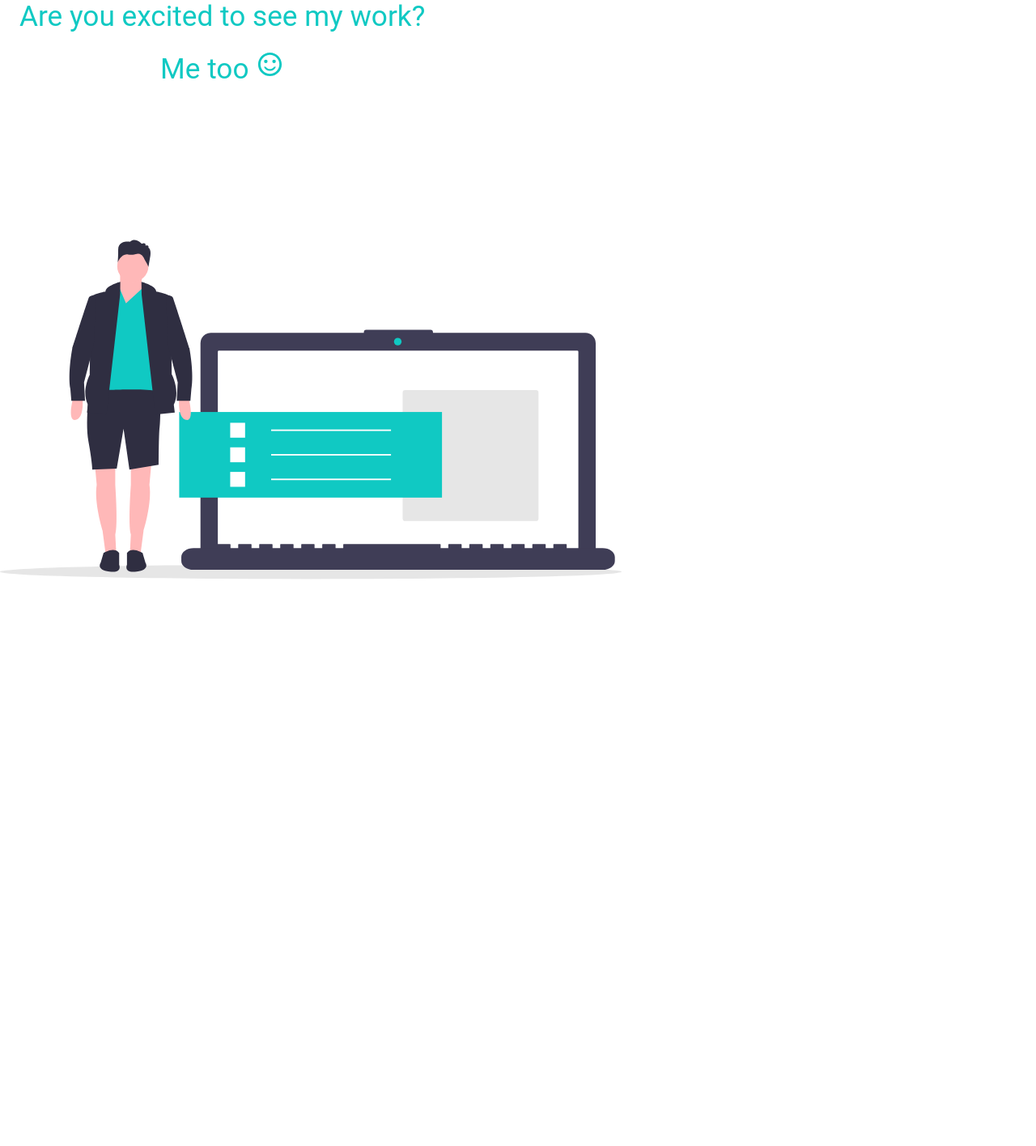
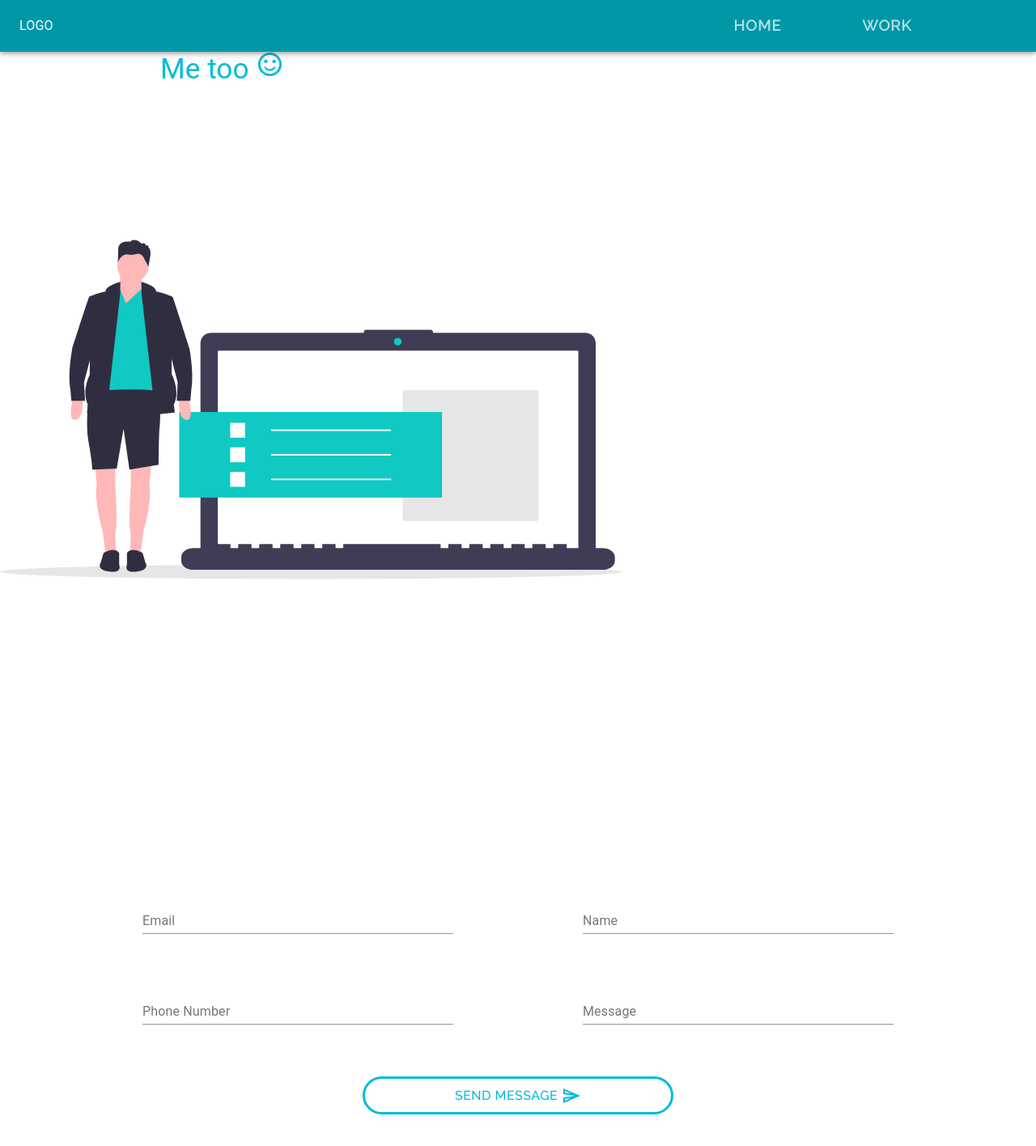
Before and after one commit to MohamedAhmed122/My-Portfolio-, a React (Create React App) app: page / in a window 1280 px wide. Shown: the top 1416 px of the page at 81% size. Before the commit the page ends 914 px from the top, so only its background shows below. Built offline with nearby package versions, Linux system fonts and the light colour scheme.

Commit message:
Implement The Structure of The Contact Form

```diff
--- a/src/App.js
+++ b/src/App.js
@@ -2,10 +2,12 @@ import React from 'react';
 
 import './App.css';
 import AboutPage from './Pages/AboutPage/AboutPage';
+import Navbar from './Layout/Navbar/Navbar';
 
 function App() {
   return (
     <div className="App">
+      <Navbar />
       <AboutPage />
     </div>
   );
--- a/src/Components/AboutComponents/AboutHero/Styles.jsx
+++ b/src/Components/AboutComponents/AboutHero/Styles.jsx
@@ -3,21 +3,46 @@ import { makeStyles } from "@material-ui/core";
 
 
 const arcBlue = "#0b8c88";
-const arcWhiteBlue = "#10C9C3";
+const arcWhiteBlue = "#00bcd4";
 
-export default makeStyles({
+export default makeStyles((theme) => ({
     grid:{
         height: '100vh',
         width: '60vw',
+        [theme.breakpoints.down("sm")]: {
+            width: '45vw',
+          },
+          [theme.breakpoints.down("xs")]: {
+            width: '75vw',
+            height: '60vh',
+          },
     },
     text:{
         fontSize: '2.2rem',
-        color: arcWhiteBlue
+        color: arcWhiteBlue,
+        [theme.breakpoints.down("md")]: {
+            marginTop: "5rem",
+            fontSize: '1.6rem',
+          },
+          [theme.breakpoints.down("sm")]: {
+            marginTop: "5rem",
+            fontSize: '1.4rem',
+          },
+          [theme.breakpoints.down("xs")]: {
+            marginTop: "10rem",
+            fontSize: '2rem',
+          },
     },
     text2:{
         fontSize: '2.2rem',
         marginTop: '1.3rem',
         textAlign: 'center',
-        color: arcWhiteBlue
+        color: arcWhiteBlue,
+        [theme.breakpoints.down("md")]: {
+
+            fontSize: '1.6rem',
+          },
     }
-})
+
+
+}));
--- /dev/null
+++ b/src/Components/Contact/Contact.jsx
@@ -0,0 +1,49 @@
+import React, { Fragment } from "react";
+import { Grid, TextField, Button } from "@material-ui/core";
+import SendOutlinedIcon from '@material-ui/icons/SendOutlined';
+import useStyles from "./Style";
+
+const ContactForm = () => {
+  const classes = useStyles();
+  return (
+    <Fragment>
+        <Grid
+            container
+            alignItems="center"
+            justify="space-around"
+            style={{ marginTop: "10rem", marginBottom: "10rem" }}
+        >
+            <form noValidate autoComplete="off">
+            <Grid item style={{ display: "block" }}>
+                <TextField
+                className={classes.input}
+                id="standard-basic"
+                label="Email"
+                />
+                <TextField
+                id="standard-basic"
+                className={classes.input}
+                label="Name"
+                />
+            </Grid>
+            <Grid item>
+                <TextField
+                id="standard-basic"
+                className={classes.input}
+                label="Phone Number"
+                />
+                <TextField
+                id="standard-basic"
+                className={classes.input}
+                label="Message"
+                />
+            </Grid>
+            <div className={classes.div}>
+                <Button className={classes.btn} variant="outlined">Send Message <SendOutlinedIcon style={{marginLeft: '0.3rem'}} /></Button>
+            </div>
+            </form>
+        </Grid>
+    </Fragment>
+  );
+};
+export default ContactForm;
--- /dev/null
+++ b/src/Components/Contact/Style.jsx
@@ -0,0 +1,34 @@
+const { makeStyles } = require("@material-ui/core");
+
+
+const arcBlue = "#0b8c88";
+const arcWhiteBlue = "#00bcd4";
+
+export default  makeStyles ({
+    input:{
+        width:'30vw',
+        margin: '2rem 5rem',
+
+    },
+    div:{
+       display: 'flex',
+       justifyContent: 'center',
+       alignItems: 'center',
+       marginTop: '2rem'
+
+    },
+    btn:{
+        width:'30vw',
+        color: arcWhiteBlue,
+        background: 'white',
+        border: `3px solid ${arcWhiteBlue}`,
+        fontSize: '1rem',
+        padding: '0.4rem 0rem',
+        borderRadius: '50px',
+        '&:hover':{
+            color: 'white',
+            background:arcWhiteBlue,
+            border: `2px solid #1de9b6`,
+        }
+    }
+});
--- a/src/Layout/Navbar/Navbar.jsx
+++ b/src/Layout/Navbar/Navbar.jsx
@@ -1 +1,50 @@
-import React from 'react';
+import React, { Fragment } from "react";
+import {
+  AppBar,
+  Toolbar,
+  Tabs,
+  Tab,
+  Typography,
+} from "@material-ui/core";
+
+import { makeStyles } from "@material-ui/core";
+
+const Navbar = () => {
+  const classes = useStyles();
+  return (
+    <Fragment>
+      <AppBar className={classes.appBar}>
+        <Toolbar>
+          <Typography className={classes.logo}>LOGO</Typography>
+          <Tabs className={classes.tabs}>
+              <Tab className={classes.tab} label="Home" />
+              <Tab className={classes.tab} label="Work" />
+          </Tabs>
+        </Toolbar>
+      </AppBar>
+    </Fragment>
+  );
+};
+
+export default Navbar;
+
+const useStyles =  makeStyles((theme) => ({
+  appBar: {
+    background: "#0097a7",
+  },
+  tabs: {
+    marginLeft: "auto",
+    marginRight: '5rem',
+    [theme.breakpoints.down("md")]: {
+
+      marginRight: '1rem',
+    },
+  },
+  tab: {
+    fontWeight: "bold",
+    fontSize: "1.2rem",
+    "&:hover": {
+      borderBottom: "3px solid #1de9b6",
+    },
+  },
+}));
--- a/src/Pages/AboutPage/AboutPage.jsx
+++ b/src/Pages/AboutPage/AboutPage.jsx
@@ -1,10 +1,12 @@
 import React, { Fragment } from 'react';
 import AboutHero from '../../Components/AboutComponents/AboutHero/AboutHero';
+import ContactForm from '../../Components/Contact/Contact';
 
 
 const AboutPage =()=>(
     <Fragment>
         <AboutHero/>
+        <ContactForm />
     </Fragment>
 )
 
--- a/src/theme/theme.jsx
+++ b/src/theme/theme.jsx
@@ -24,5 +24,28 @@ export default createMuiTheme({
             color: arcGrey
         },
     }
+},
+overrides: {
+    MuiInputLabel: {
+        root: {
+            color: arcWhiteBlue,
+            fontSize: "1rem"
+        }
+        },
+        MuiInput: {
+        root: {
+            color: arcWhiteBlue,
+            fontWeight: 300
+        },
+        underline: {
+            "&:before": {
+            borderBottom: `2px solid ${arcWhiteBlue}`
+            },
+            "&:hover:not($disabled):not($focused):not($error):before": {
+            borderBottom: `2px solid ${arcWhiteBlue}`
+            }
+        }
+    }
 }
+
 })
```
Also changed, not shown: src/Layout/Navbar/Styles.jsx (+10 -0 lines).
